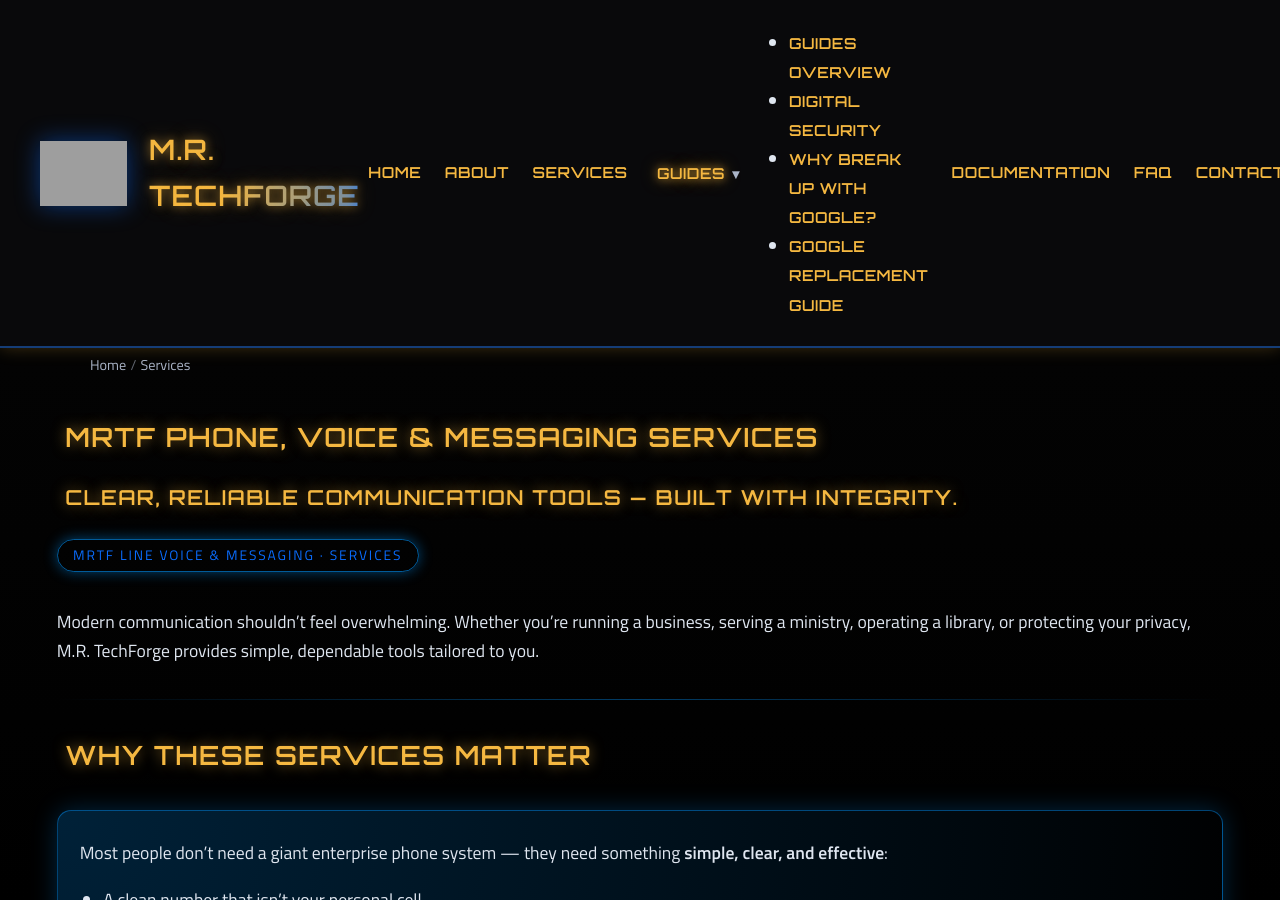
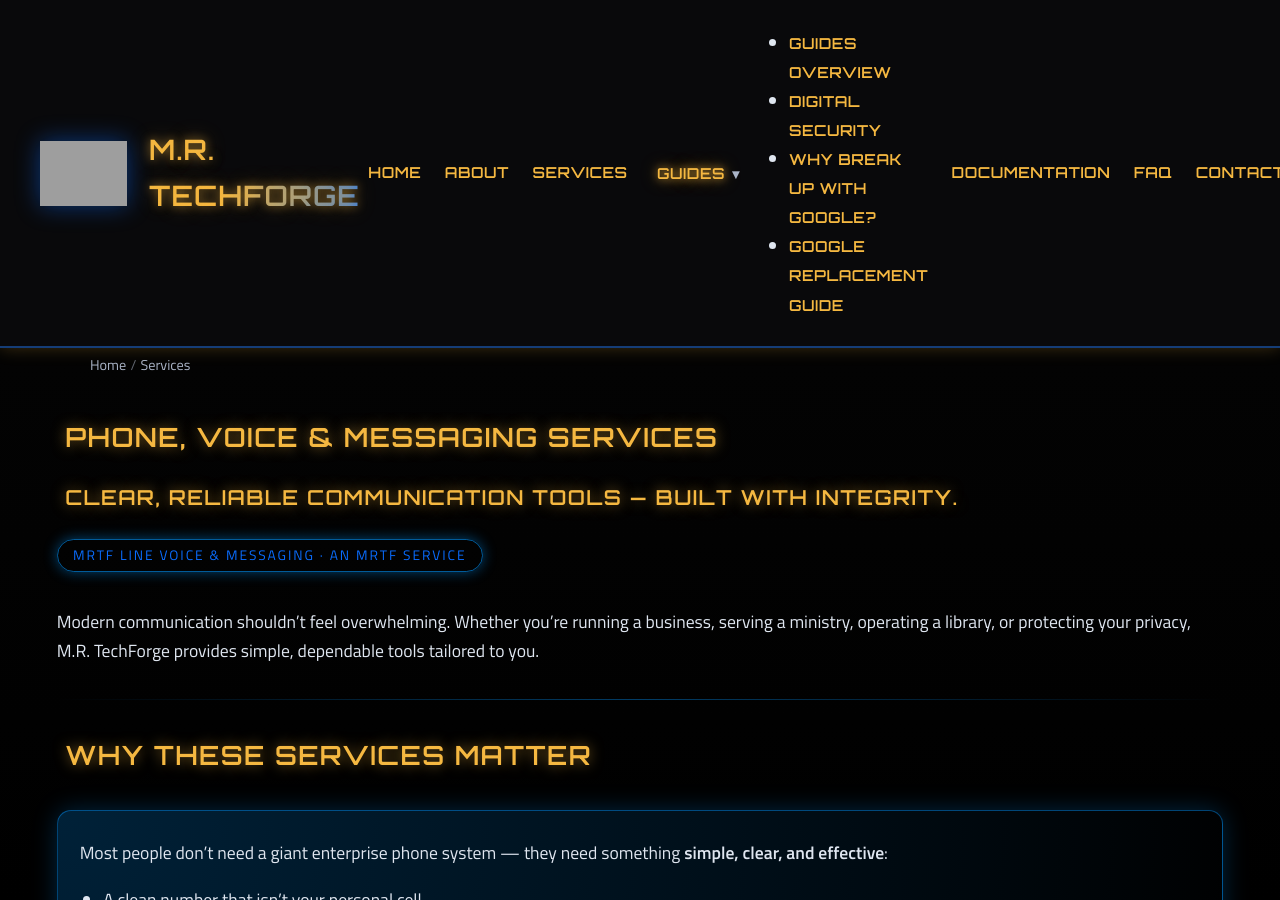
Before and after one commit to markisrt4/mrtechforge.github.io, a Jekyll site: the page built from services/phone-voice-messaging.md, in a window 1280 px wide and 900 px high. Built offline with Jekyll 4.4.1, drawn with Linux system fonts in a browser that asks for light colours; some of the changed text lies outside the part shown; grey boxes are pictures that could not be loaded.

Commit message:
Update phone-voice-messaging.md

```diff
--- a/services/phone-voice-messaging.md
+++ b/services/phone-voice-messaging.md
@@ -4,11 +4,11 @@
 permalink: /services/phone-voice-messaging/
 ---
 
-## MRTF Phone, Voice & Messaging Services
+## Phone, Voice & Messaging Services
 ### Clear, reliable communication tools — built with integrity.
 
 <div class="service-product-tag">
-  MRTF Line Voice &amp; Messaging · Services
+  MRTF Line Voice &amp; Messaging · An MRTF Service
 </div>
 
 Modern communication shouldn’t feel overwhelming. Whether you’re running a business, serving a ministry, operating a library, or protecting your privacy, M.R. TechForge provides simple, dependable tools tailored to you.
@@ -48,6 +48,7 @@
 
 <section class="forge-section forge-grid grid-2">
 
+<div class="service-offer-card">
 <div class="service-card">
 <h3>1. Business Phone Lines</h3>
 <p>A professional phone number that keeps your personal life separate.</p>
@@ -61,7 +62,9 @@
   <a href="#pricing-business-line">See Business Line pricing ↓</a>
 </p>
 </div>
+</div>
 
+<div class="service-offer-card">
 <div class="service-card">
 <h3>2. Phone Menus (“Press 1 for…”)</h3>
 <p>A friendly phone menu that guides callers quickly and clearly.</p>
@@ -75,7 +78,9 @@
   <a href="#pricing-press-1">See Press-1 Phone Menu pricing ↓</a>
 </p>
 </div>
+</div>
 
+<div class="service-offer-card">
 <div class="service-card">
 <h3>3. Auto-Reply Text Lines</h3>
 <p>Instant answers when someone texts a keyword.</p>
@@ -89,7 +94,9 @@
   <a href="#pricing-auto-reply">See Auto-Reply Text Line pricing ↓</a>
 </p>
 </div>
+</div>
 
+<div class="service-offer-card">
 <div class="service-card">
 <h3>4. Church &amp; Ministry Tools</h3>
 <p>Faith-friendly communication tools designed for outreach and support.</p>
@@ -107,7 +114,9 @@
   <a href="#pricing-church-ministry">See Church &amp; Ministry Line pricing ↓</a>
 </p>
 </div>
+</div>
 
+<div class="service-offer-card">
 <div class="service-card">
 <h3>5. Library Communication Tools</h3>
 <p>Improve patron service while reducing staff workload.</p>
@@ -121,7 +130,9 @@
   <a href="#pricing-library">See Library Package pricing ↓</a>
 </p>
 </div>
+</div>
 
+<div class="service-offer-card">
 <div class="service-card">
 <h3>6. Secure 2FA &amp; Login Numbers</h3>
 <p>A private number used only for login codes.</p>
@@ -134,7 +145,9 @@
   <a href="#pricing-2fa">See Secure 2FA pricing ↓</a>
 </p>
 </div>
+</div>
 
+<div class="service-offer-card">
 <div class="service-card">
 <h3>7. Privacy Shield Numbers</h3>
 <p>Two-way calling and texting without exposing your real number.</p>
@@ -150,7 +163,9 @@
   <a href="#pricing-privacy-shield">See Privacy Shield pricing ↓</a>
 </p>
 </div>
+</div>
 
+<div class="service-offer-card">
 <div class="service-card">
 <h3>8. Alerts &amp; Notifications</h3>
 <p>Automated messaging for businesses, libraries, and ministries.</p>
@@ -163,6 +178,7 @@
 <p class="service-pricing-link">
   <a href="#pricing-auto-reply">See base Alerts/Text pricing ↓</a>
 </p>
+</div>
 </div>
 
 </section>
@@ -262,3 +278,9 @@
 <div class="services-cta">
   <a href="/contact/" class="btn-glow">Contact M.R. TechForge</a>
 </div>
+
+<div class="services-cta">
+  <a href="/services/forgeline-consultation/" class="btn-glow">
+    Start ForgeLine Consultation
+  </a>
+</div>
```
